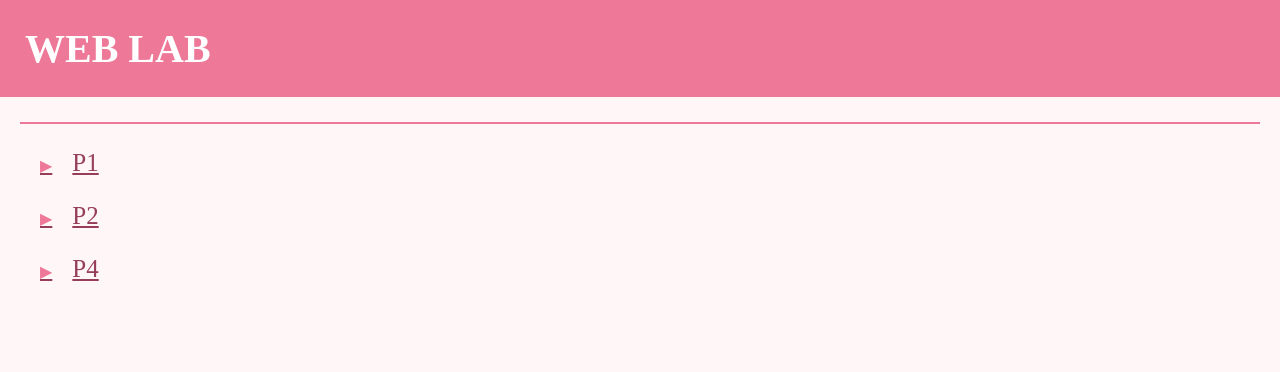
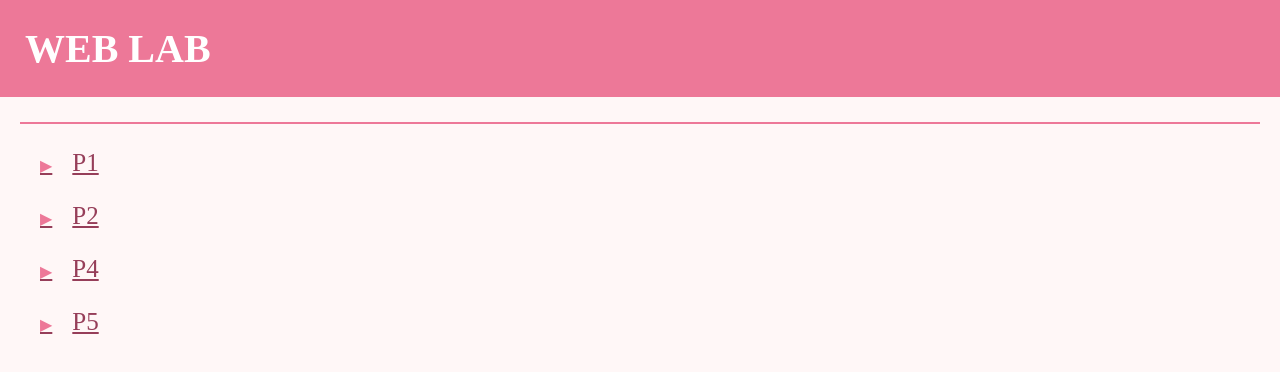
Before and after one commit to Jhanvi0610/WebLab, a plain HTML site: page index.html in a window 1280 px wide. Drawn offline with Linux system fonts and the light colour scheme.

Commit message:
Add link to p5.php in index.html

```diff
--- a/index.html
+++ b/index.html
@@ -55,5 +55,7 @@
 
     <a href="p4.xml">P4</a>
 
+    <a href="p5.php">P5</a>
+
 </body>
 </html>
```
